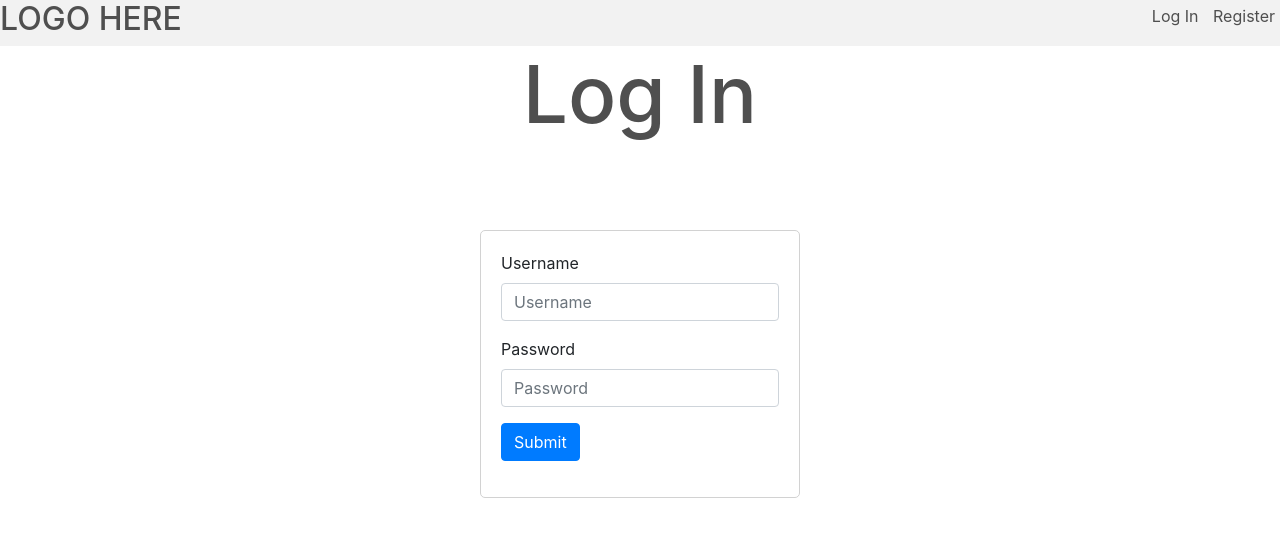
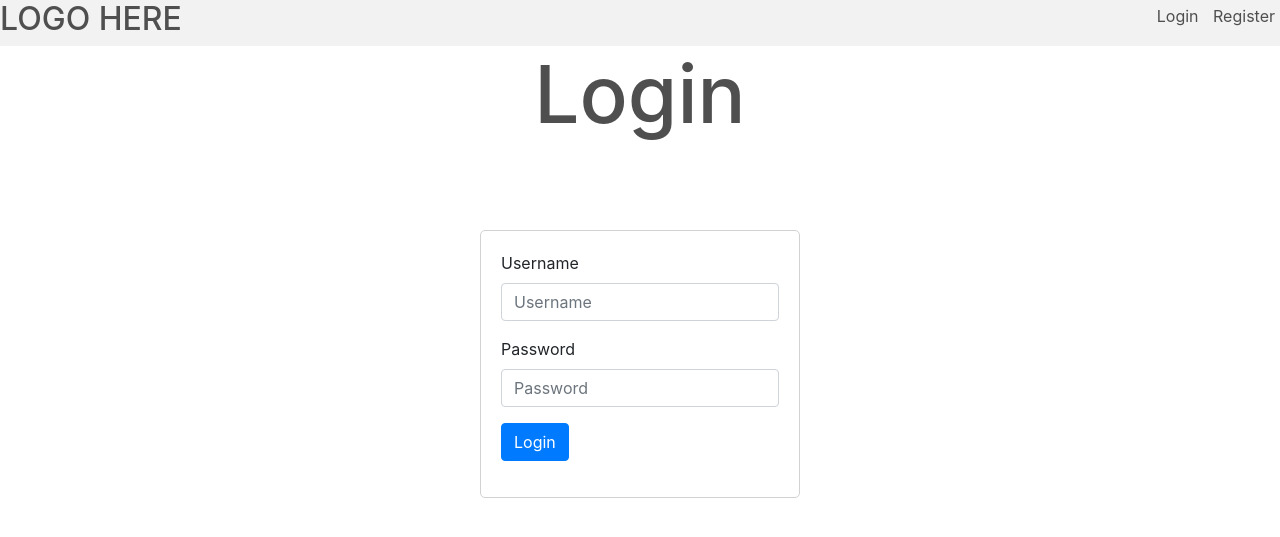
Before and after one commit to aaronjghong/ProdU, a Flask app: page /login in a window 1280 px wide. Shown: the top 537 px of the page. Run offline with Flask 2, Linux system fonts and the light colour scheme; some libraries are stand-ins or nearby versions.

Commit message:
added README.md, updated files to improve readability

```diff
--- a/templates/layout.html
+++ b/templates/layout.html
@@ -14,11 +14,11 @@
                 <div>
                     <a href="/login" class = "navitem">Nav Item</a>
                     <a href="/changepassword" class = "navitem">Change Password</a>
-                    <a href="/login" class = "navitem">Log Out</a>
+                    <a href="/login" class = "navitem">Logout</a>
                 </div>
             {% else %}
                 <div>
-                    <a href="/login" class = "navitem">Log In</a>
+                    <a href="/login" class = "navitem">Login</a>
                     <a href="/register" class = "navitem">Register</a>
                 </div>
             {% endif %}
--- a/templates/login.html
+++ b/templates/login.html
@@ -3,7 +3,7 @@
 {% block title %}Login{% endblock %}
 
 {% block body %}
-    <h1>Log In</h1>
+    <h1>Login</h1>
     <div id = "center">
         <form action = "/login", method = "post">
             <div class="form-group">
@@ -14,7 +14,7 @@
               <label for="exampleInputPassword1">Password</label>
               <input type="password" class="form-control" id="exampleInputPassword1" name = "password" placeholder="Password">
             </div>
-            <button type="submit" class="btn btn-primary">Submit</button>
+            <button type="submit" class="btn btn-primary">Login</button>
         </form>
     </div>
 {% endblock %}
```
Also changed, not shown: templates/register.html (+1 -12 lines), README.md (added).
